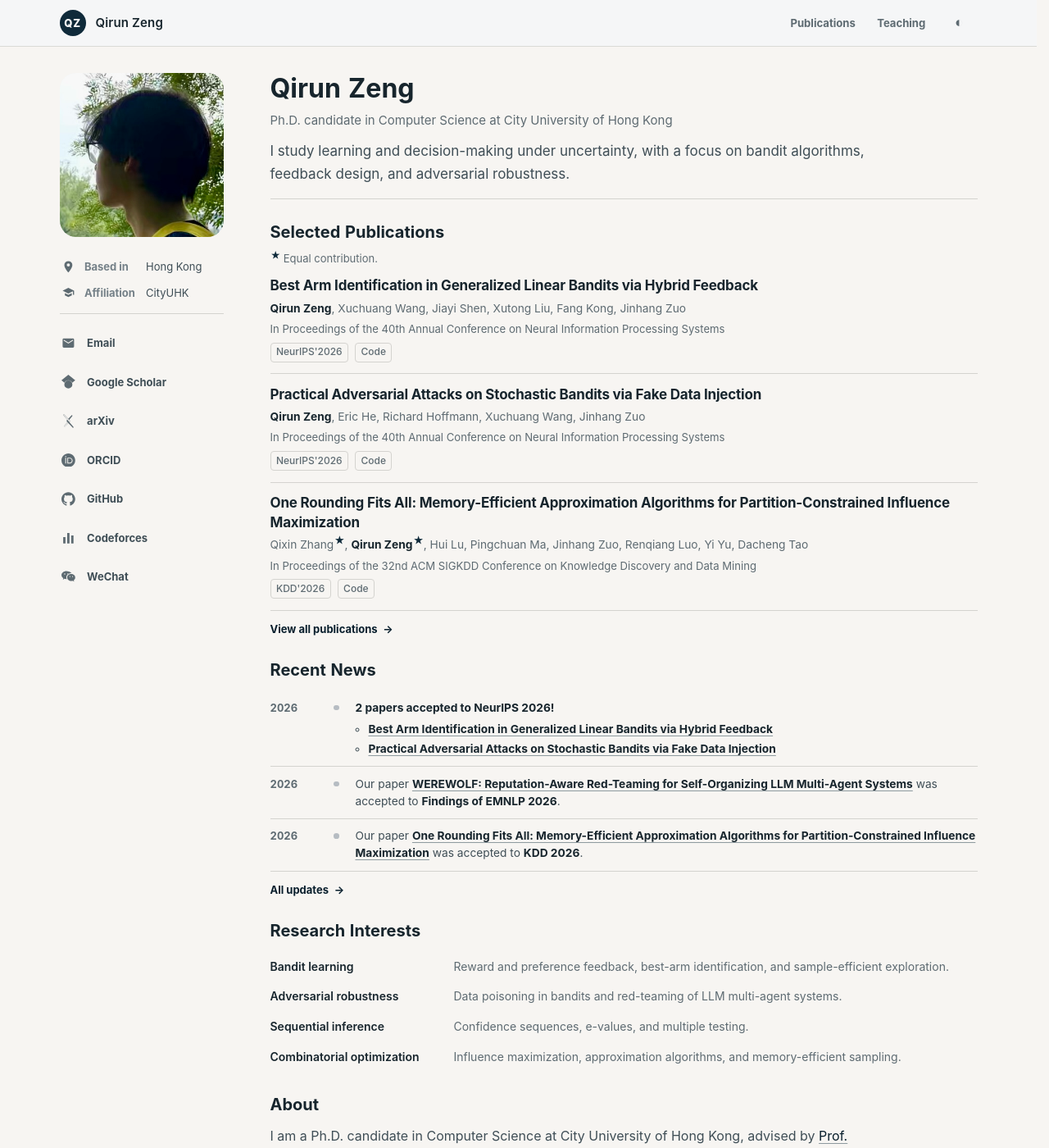
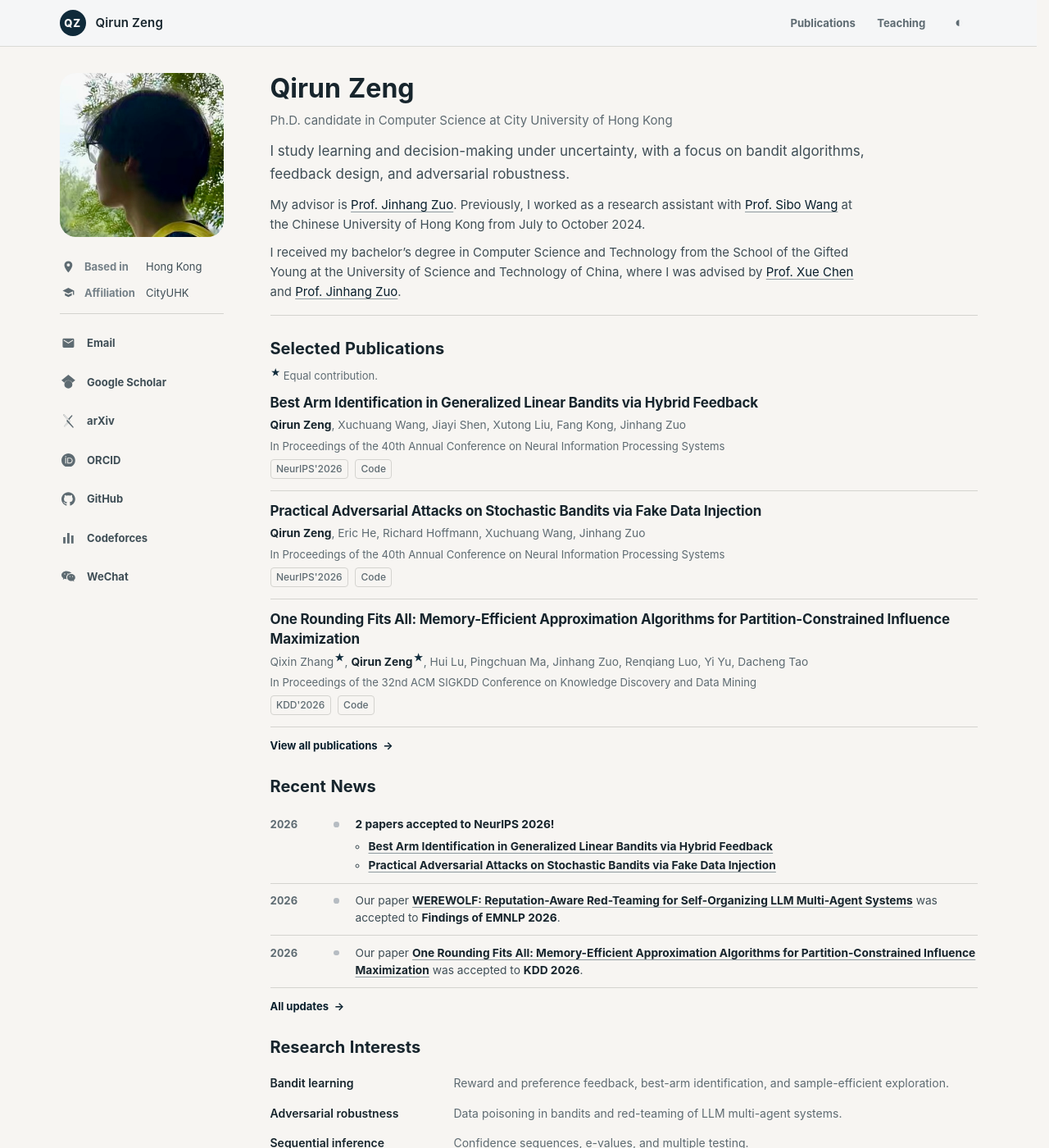
Before and after one commit to qirunzeng/qirunzeng.github.io, a Jekyll site: the page built from index.html, in a window 1280 px wide and 1400 px high. Shown: the whole window at 82% size. Built offline with Jekyll 4.4.1, drawn with Linux system fonts in a browser that asks for light colours; some of the changed text lies outside the part shown.

Commit message:
Merge academic background into homepage introduction

```diff
--- a/_data/assets.json
+++ b/_data/assets.json
@@ -1,4 +1,4 @@
 {
-  "css": "b4117c5cd877af08",
+  "css": "c337f55cc8c14c47",
   "js": "49c589e744dc6c23"
 }
--- a/_data/home.yml
+++ b/_data/home.yml
@@ -1,6 +1,6 @@
 profile:
   paragraphs:
-    - "I am a Ph.D. candidate in Computer Science at City University of Hong Kong, advised by [Prof. Jinhang Zuo](https://jhzuo.github.io). Previously, I worked as a research assistant with [Prof. Sibo Wang](https://www1.se.cuhk.edu.hk/~swang/) at the Chinese University of Hong Kong from July to October 2024."
+    - "My advisor is [Prof. Jinhang Zuo](https://jhzuo.github.io). Previously, I worked as a research assistant with [Prof. Sibo Wang](https://www1.se.cuhk.edu.hk/~swang/) at the Chinese University of Hong Kong from July to October 2024."
     - "I received my bachelor's degree in Computer Science and Technology from the School of the Gifted Young at the University of Science and Technology of China, where I was advised by [Prof. Xue Chen](http://staff.ustc.edu.cn/~xuechen1989/) and [Prof. Jinhang Zuo](https://jhzuo.github.io)."
 
 # Link to papers with [link text][paper:publication-id]; URLs live in publications.yml.
--- a/assets/css/main.css
+++ b/assets/css/main.css
@@ -1004,6 +1004,8 @@ a {
 .home-intro h1 { margin: 0; font-size: clamp(1.75rem, 2.6vw, 2rem); font-weight: 650; letter-spacing: normal; word-spacing: 0.05em; line-height: 1.2; }
 .home-intro__role { margin: 0.45rem 0 0; color: var(--muted); font-size: 0.9375rem; }
 .home-intro__focus { max-width: 68ch; margin: 0.75rem 0 0; color: var(--ink-soft); font-size: 1.0625rem; line-height: 1.65; }
+.home-intro__bio { margin-top: 0.75rem; font-size: 0.9375rem; line-height: 1.6; }
+.home-intro__bio p:last-child { margin-bottom: 0; }
 :root[data-theme="dark"] .site-brand__mark,
 :root[data-theme="dark"] .publication__number { color: var(--accent-on); }
 .page-home .page-section { margin-top: 1.75rem; }
--- a/index.html
+++ b/index.html
@@ -11,6 +11,9 @@ description: "Qirun Zeng is a Ph.D. candidate in Computer Science at City Univer
   <h1 id="profile-heading">{{ site.data.profile.name }}</h1>
   <p class="home-intro__role">{{ site.data.profile.role }} at {{ site.data.profile.affiliation }}</p>
   <p class="home-intro__focus">{{ home.research.summary }}</p>
+  <div class="home-intro__bio prose">
+    {% for paragraph in home.profile.paragraphs %}{{ paragraph | markdownify }}{% endfor %}
+  </div>
 </section>
 
 <section class="page-section" aria-labelledby="selected-publications-heading">
@@ -44,13 +47,6 @@ description: "Qirun Zeng is a Ph.D. candidate in Computer Science at City Univer
   </dl>
 </section>
 
-<section class="page-section" aria-labelledby="about-heading">
-  {% include section-heading.html title="About" %}
-  <div class="prose">
-    {% for paragraph in home.profile.paragraphs %}{{ paragraph | markdownify }}{% endfor %}
-  </div>
-</section>
-
 <section class="page-section" aria-labelledby="service-heading">
   {% include section-heading.html title="Service" %}
   <div class="timeline timeline--compact">
```
Also changed, not shown: README.md.
